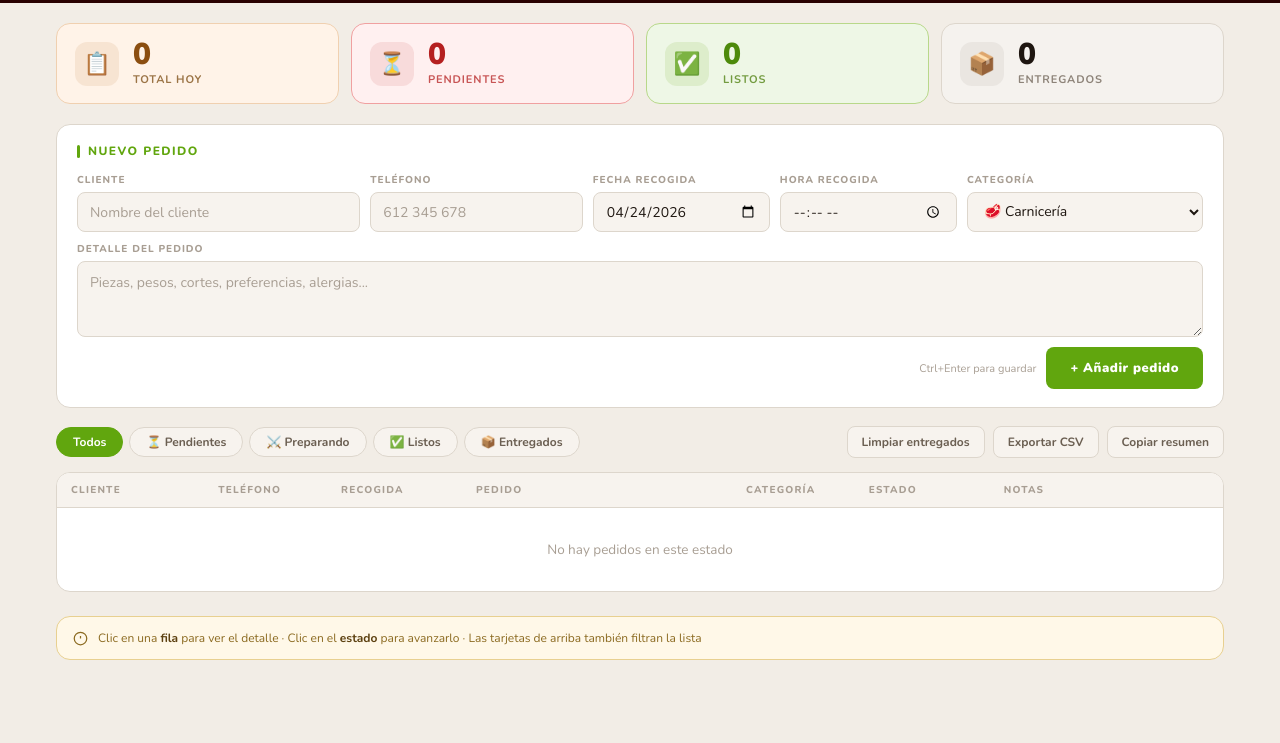
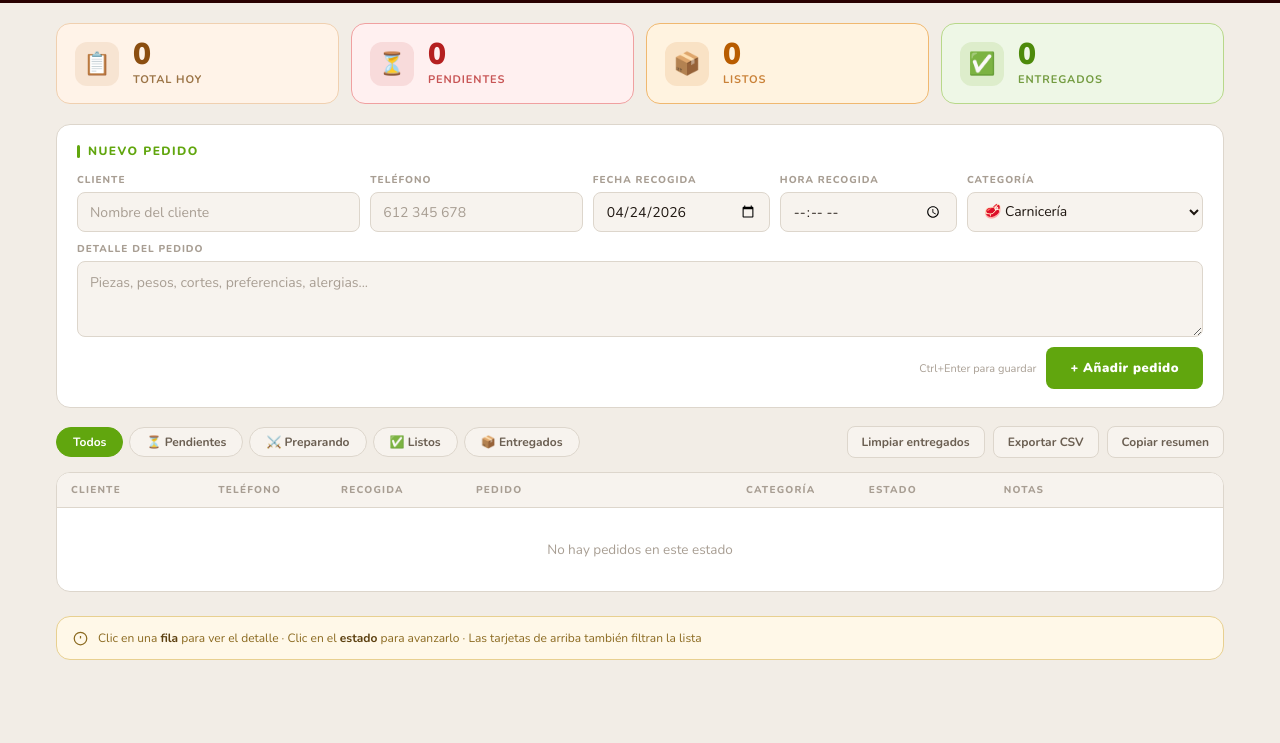
Before and after one commit to javierg-beep/carniceria-ana, a plain HTML site: page index.html in a window 1280 px wide. Shown: the part 57-800 px from the top of the page. Drawn offline with nearby package versions, Linux system fonts and the light colour scheme.

Commit message:
Update index.html

```diff
--- a/index.html
+++ b/index.html
@@ -159,13 +159,13 @@
     .stat.s-pend .stat-icon-wrap { background: rgba(181,32,32,0.1); }
     .stat.s-pend .stat-num { color: #b52020; }
 
-    .stat.s-listo  { background: #eef7e6; color: #4a7d09; border-color: #b8d88a; }
-    .stat.s-listo .stat-icon-wrap { background: rgba(97,166,14,0.12); }
-    .stat.s-listo .stat-num { color: #4d8a0b; }
+    .stat.s-listo  { background: #fff3e0; color: #b85c00; border-color: #f0b870; }
+    .stat.s-listo .stat-icon-wrap { background: rgba(200,100,0,0.12); }
+    .stat.s-listo .stat-num { color: #b85c00; }
 
-    .stat.s-entre  { background: #f5f2ee; color: var(--text2); border-color: var(--borde); }
-    .stat.s-entre .stat-icon-wrap { background: var(--gris-bg); }
-    .stat.s-entre .stat-num { color: var(--text); }
+    .stat.s-entre  { background: #eef7e6; color: #4a7d09; border-color: #b8d88a; }
+    .stat.s-entre .stat-icon-wrap { background: rgba(97,166,14,0.12); }
+    .stat.s-entre .stat-num { color: #4d8a0b; }
 
     /* ── FORMULARIO ── */
     .form-card {
@@ -793,14 +793,14 @@
       </div>
     </div>
     <div class="stat s-listo" onclick="setFiltroStat('listo')" id="stat-listo">
-      <div class="stat-icon-wrap">✅</div>
+      <div class="stat-icon-wrap">📦</div>
       <div class="stat-info">
         <div class="stat-num" id="s-listo">0</div>
         <div class="stat-lbl">Listos</div>
       </div>
     </div>
     <div class="stat s-entre" onclick="setFiltroStat('entregado')" id="stat-entre">
-      <div class="stat-icon-wrap">📦</div>
+      <div class="stat-icon-wrap">✅</div>
       <div class="stat-info">
         <div class="stat-num" id="s-entre">0</div>
         <div class="stat-lbl">Entregados</div>
@@ -960,6 +960,7 @@
 <script>
   const CAT_LABELS = { carne:'Carnicería', super:'Supermercado', bandeja:'Bandejas especiales', bar:'Bares', completo:'Completo (Carne+Super)' };
   const ESTADOS    = ['pendiente','preparando','listo','entregado'];
+  const ESTADO_LABELS = { pendiente:'Pendiente', preparando:'Preparando', listo:'Listo', entregado:'Entregado' };
   let pedidos = [];
   let nextId  = 1;
   let filtro  = 'todos';
@@ -1153,8 +1154,7 @@
     var next = ESTADOS[(ESTADOS.indexOf(p.estado) + 1) % ESTADOS.length];
     p.estado = next;
     render(); guardar();
-    var labels = { pendiente:'Pendiente', preparando:'Preparando', listo:'Listo ✓', entregado:'Entregado' };
-    toast(p.cliente + ' → ' + labels[next]);
+    toast(p.cliente + ' → ' + (ESTADO_LABELS[next] || cap(next)));
   }
 
   function setNota(id, val) {
@@ -1274,7 +1274,7 @@
         + '<div style="font-size:11px;font-weight:700;color:#8b6340;text-transform:uppercase;margin-bottom:2px;">Cambiar estado</div>'
         + '<div style="display:flex;gap:8px;flex-wrap:wrap;">'
         + ESTADOS.map(function(s) {
-            return '<button onclick="cambiarEstadoDetalle(' + p.id + ',\'' + s + '\')" style="flex:1;min-width:80px;padding:8px 6px;border-radius:12px;border:2px solid ' + (s === p.estado ? col : '#ddd6cc') + ';background:' + (s === p.estado ? bg : '#f7f3ee') + ';color:' + (s === p.estado ? col : '#a89e93') + ';font-size:12px;font-weight:700;cursor:pointer;font-family:\'Nunito\',sans-serif;">' + s + '</button>';
+            return '<button onclick="cambiarEstadoDetalle(' + p.id + ',\'' + s + '\')" style="flex:1;min-width:80px;padding:8px 6px;border-radius:12px;border:2px solid ' + (s === p.estado ? col : '#ddd6cc') + ';background:' + (s === p.estado ? bg : '#f7f3ee') + ';color:' + (s === p.estado ? col : '#a89e93') + ';font-size:12px;font-weight:700;cursor:pointer;font-family:\'Nunito\',sans-serif;">' + (ESTADO_LABELS[s] || cap(s)) + '</button>';
           }).join('')
         + '</div>'
       + '</div>'
@@ -1290,7 +1290,7 @@
     p.estado = nuevoEstado;
     render(); guardar();
     abrirDetalle(id, null);
-    toast(p.cliente + ' → ' + nuevoEstado);
+    toast(p.cliente + ' → ' + (ESTADO_LABELS[nuevoEstado] || cap(nuevoEstado)));
   }
 
   function cerrarDetalle() {
@@ -1336,7 +1336,7 @@
             + horaStr
             + '<span class="cat cat-' + p.cat + '">' + cap(CAT_LABELS[p.cat] || p.cat) + '</span>'
           + '</div>'
-          + '<span class="pedido-card-estado estado-' + p.estado + '" style="background:' + sc[0] + ';color:' + sc[1] + ';border-color:' + sc[2] + ';" onclick="event.stopPropagation();avanzar(' + p.id + ')">' + cap(p.estado) + '</span>'
+          + '<span class="pedido-card-estado estado-' + p.estado + '" style="background:' + sc[0] + ';color:' + sc[1] + ';border-color:' + sc[2] + ';" onclick="event.stopPropagation();avanzar(' + p.id + ')">' + (ESTADO_LABELS[p.estado] || cap(p.estado)) + '</span>'
         + '</div>'
       + '</div>';
     }).join('');
```
